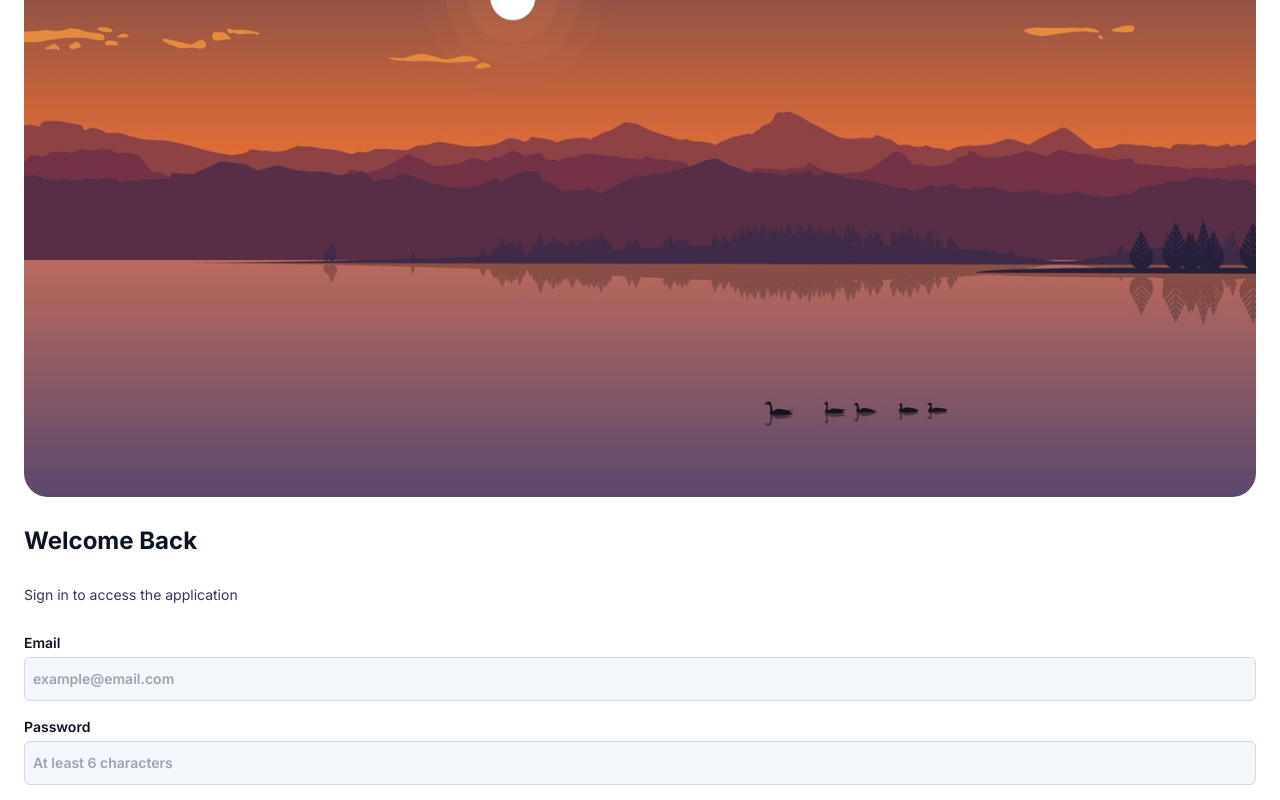
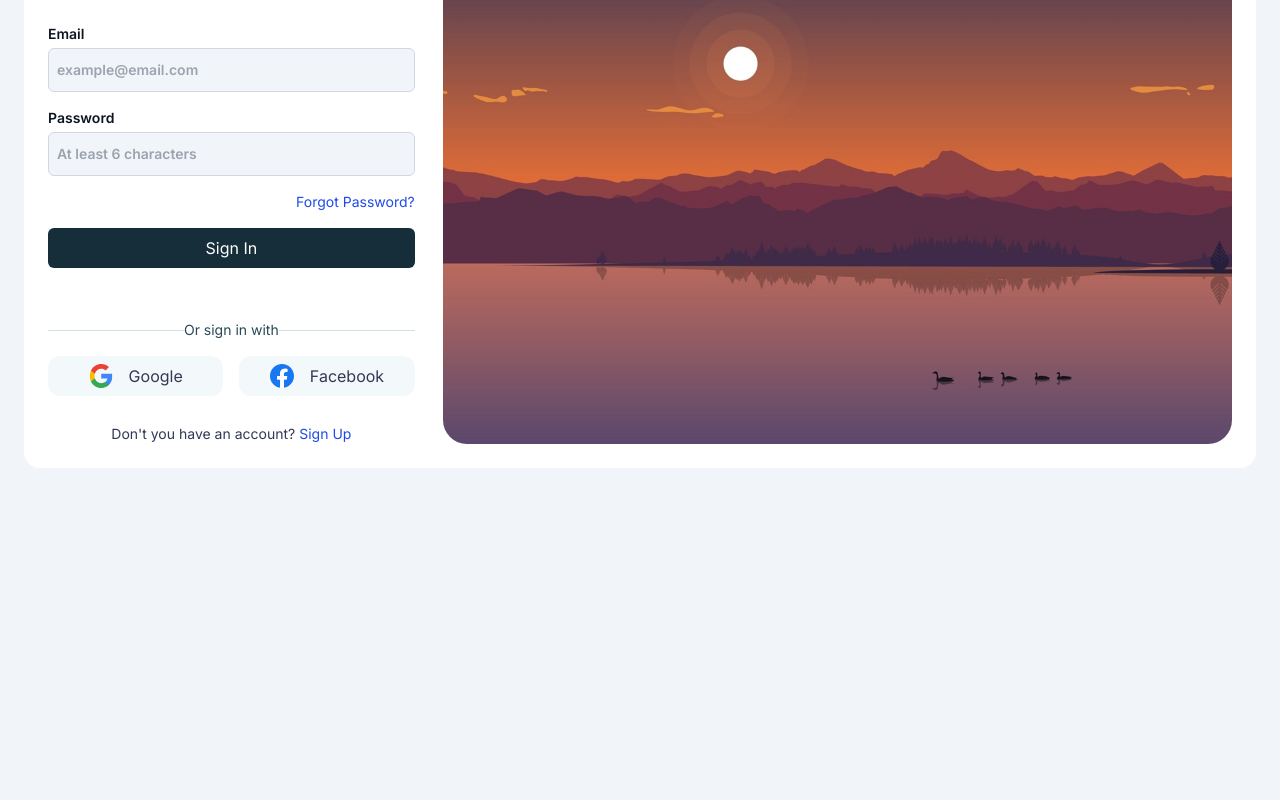
Before and after one commit to thiagoelias99/login, a Next.js app in the folder next_auth_v5/: page / in a window 1280 px wide. Shown: the part 220-1020 px from the top of the page. After the commit the page ends 800 px from the top, so only its background shows below. Built offline with nearby package versions, Linux system fonts and the light colour scheme.

Commit message:
feat: :sparkles: Desktop screen

```diff
--- a/next_auth_v5/src/app/layout.tsx
+++ b/next_auth_v5/src/app/layout.tsx
@@ -16,7 +16,9 @@ export default function RootLayout({
 }>) {
   return (
     <html lang="en">
-      <body className={`${inter.className} bg-white text-[#0C1421] antialiased`}>{children}</body>
+      <body className={`${inter.className} relative w-screen h-screen bg-slate-100 text-[#0C1421] antialiased [&::-webkit-scrollbar]:hidden flex flex-col justify-center items-center lg:px-6 py-4 lg:py-20 max-w-screen-xl mx-auto`}>
+          {children}
+      </body>
     </html>
   );
 }
--- a/next_auth_v5/src/app/page.tsx
+++ b/next_auth_v5/src/app/page.tsx
@@ -1,90 +1,30 @@
+import SignInForm from '@/components/sign_in_form';
+import SocialLogin from '@/components/social_login';
 import Image from "next/image";
 import Link from 'next/link';
 
 export default function Home() {
   return (
-    <main className='p-6 flex flex-col gap-7'>
+    <main className='w-full bg-white p-6 flex flex-col lg:flex-row-reverse lg:justify-center gap-7 rounded-2xl'>
       <Image
         aria-hidden={true}
         src="/login_image.jpg"
         width={1440}
         height={810}
         alt="background image"
-        className='w-full rounded-3xl'
+        className='w-full lg:w-2/3 rounded-3xl object-cover'
       />
-      <h1 className='text-2xl font-bold'>Welcome Back</h1>
-      <p className='max-w-prose text-sm text-[#313957]'>Sign in to access the application</p>
+      <div className='w-full max-w-[720px] flex flex-col gap-7 lg:justify-center'>
+        <h1 className='text-2xl font-bold'>Welcome Back</h1>
+        <p className='max-w-prose text-sm text-[#313957]'>Sign in to access the application</p>
 
-      <form className='w-full flex flex-col gap-4'>
-        <label htmlFor="email" className='text-sm font-semibold'>
-          Email
-          <input
-            type="email"
-            id="email"
-            name="email"
-            placeholder='example@email.com'
-            className='w-full mt-1 p-2 border border-[#D4D7E3] bg-[#F3F7FB] min-h-11 rounded-md'
-          />
-        </label>
-        <label htmlFor="password" className='text-sm font-semibold'>
-          Password
-          <input
-            type="password"
-            id="password"
-            name="password"
-            placeholder='At least 6 characters'
-            minLength={6}
-            className='w-full mt-1 p-2 border border-[#D4D7E3] bg-[#F3F7FB] min-h-11 rounded-md text-sm'
-          />
-        </label>
-        <Link href="/forgot-password" className='w-full text-end text-sm text-[#1E4AE9]'>Forgot Password?</Link>
-        <button
-          type="submit"
-          className='w-full p-2 bg-[#162D3A] text-white rounded-md'
-        >
-          Sign In
-        </button>
-      </form>
-      {/* Social Login */}
-      <div className='mt-6'>
-        <div className='w-full flex justify-center items-center'>
-          <div className='w-full h-[1px] bg-[#CFDFE2] rounded-full'></div>
-          <p className='w-full text-center text-[#294957] text-sm'>Or sign in with</p>
-          <div className='w-full h-[1px] bg-[#CFDFE2] rounded-full'></div>
+        <SignInForm />
+        <SocialLogin />
+
+        <div className='w-full flex gap-1 justify-center items-center'>
+          <p className='text-sm text-[#313957]'>Don&apos;t you have an account?</p>
+          <Link href="/signup" className='text-sm text-[#1E4AE9]'>Sign Up</Link>
         </div>
-        <div className='w-full flex gap-4'>
-          <button
-            type="button"
-            className='w-full flex justify-center items-center min-h-10 px-4 py-2 p-2 gap-4 bg-[#F3F9FA] text-white rounded-xl'
-          >
-            <Image
-              aria-hidden={true}
-              src="/google.svg"
-              width={24}
-              height={24}
-              alt="google logo"
-            />
-            <span className='text-[#313957]'>Google</span>
-          </button>
-          <button
-            type="button"
-            className='w-full flex justify-center items-center min-h-10 px-4 py-2 p-2 gap-4 bg-[#F3F9FA] text-white rounded-xl'
-          >
-            <Image
-              aria-hidden={true}
-              src="/facebook.svg"
-              width={24}
-              height={24}
-              alt="facebook logo"
-            />
-            <span className='text-[#313957]'>Facebook</span>
-          </button>
-        </div>
-      </div>
-      {/* SignUp */}
-      <div className='w-full flex gap-1 justify-center items-center'>
-        <p className='text-sm text-[#313957]'>Don&apos;t you have an account?</p>
-        <Link href="/signup" className='text-sm text-[#1E4AE9]'>Sign Up</Link>
       </div>
     </main>
   );
--- /dev/null
+++ b/next_auth_v5/src/components/sign_in_form.tsx
@@ -0,0 +1,36 @@
+import Link from 'next/link'
+
+export default function SignInForm() {
+  return (
+    <form className='w-full flex flex-col gap-4'>
+      <label htmlFor="email" className='text-sm font-semibold'>
+        Email
+        <input
+          type="email"
+          id="email"
+          name="email"
+          placeholder='example@email.com'
+          className='w-full mt-1 p-2 border border-[#D4D7E3] bg-slate-100 min-h-11 rounded-md'
+        />
+      </label>
+      <label htmlFor="password" className='text-sm font-semibold'>
+        Password
+        <input
+          type="password"
+          id="password"
+          name="password"
+          placeholder='At least 6 characters'
+          minLength={6}
+          className='w-full mt-1 p-2 border border-[#D4D7E3] bg-slate-100 min-h-11 rounded-md text-sm'
+        />
+      </label>
+      <Link href="/forgot-password" className='w-full text-end text-sm text-[#1E4AE9]'>Forgot Password?</Link>
+      <button
+        type="submit"
+        className='w-full p-2 bg-[#162D3A] text-white rounded-md'
+      >
+        Sign In
+      </button>
+    </form>
+  )
+}
--- /dev/null
+++ b/next_auth_v5/src/components/social_login.tsx
@@ -0,0 +1,41 @@
+import Image from "next/image";
+
+export default function SocialLogin() {
+  return (
+    <div className='mt-6'>
+      <div className='w-full flex justify-center items-center'>
+        <div className='w-full h-[1px] bg-[#CFDFE2] rounded-full'></div>
+        <p className='w-64 text-center text-[#294957] text-sm'>Or sign in with</p>
+        <div className='w-full h-[1px] bg-[#CFDFE2] rounded-full'></div>
+      </div>
+      <div className='w-full flex gap-4 mt-4'>
+        <button
+          type="button"
+          className='w-full flex justify-center items-center min-h-10 px-4 py-2 p-2 gap-4 bg-[#F3F9FA] text-white rounded-xl'
+        >
+          <Image
+            aria-hidden={true}
+            src="/google.svg"
+            width={24}
+            height={24}
+            alt="google logo"
+          />
+          <span className='text-[#313957]'>Google</span>
+        </button>
+        <button
+          type="button"
+          className='w-full flex justify-center items-center min-h-10 px-4 py-2 p-2 gap-4 bg-[#F3F9FA] text-white rounded-xl'
+        >
+          <Image
+            aria-hidden={true}
+            src="/facebook.svg"
+            width={24}
+            height={24}
+            alt="facebook logo"
+          />
+          <span className='text-[#313957]'>Facebook</span>
+        </button>
+      </div>
+    </div>
+  )
+}
```
